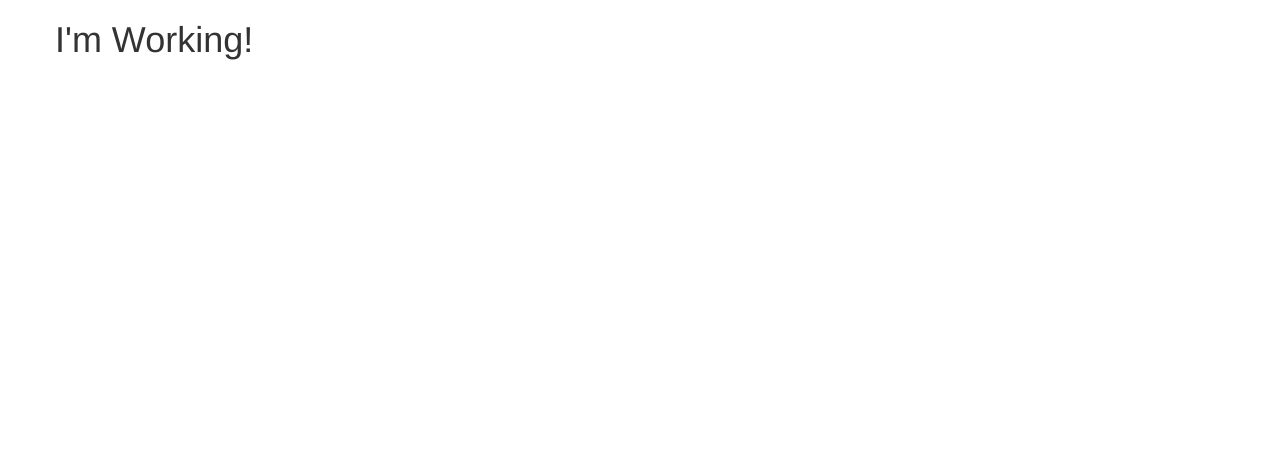
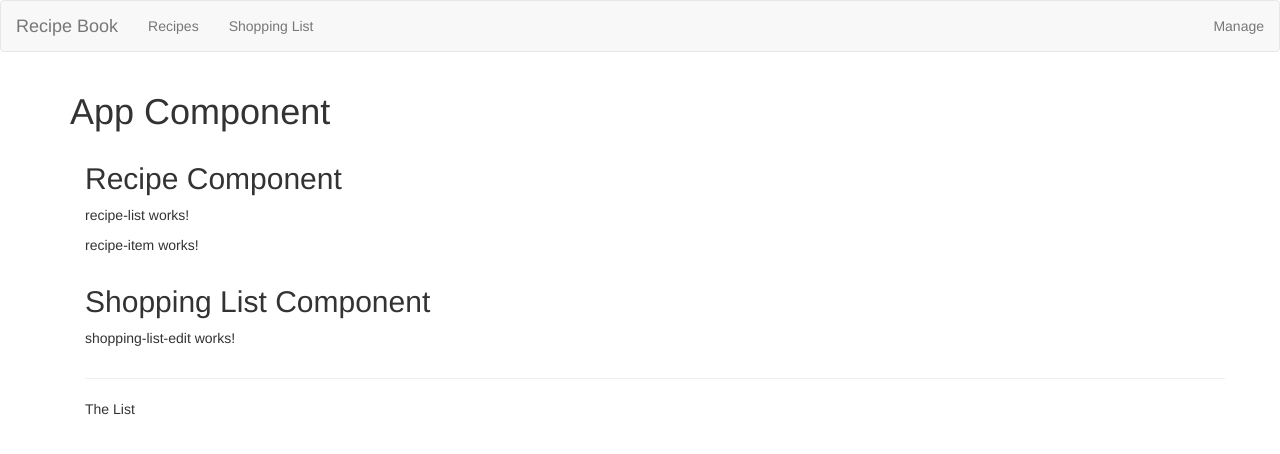
Before and after one commit to iairbluer/recipe-book, an Angular app: page / in a window 1280 px wide. Shown: the top 454 px of the page. Built offline with nearby package versions, Linux system fonts and the light colour scheme.

Commit message:
add hheader

```diff
--- a/src/app/app.component.html
+++ b/src/app/app.component.html
@@ -1,5 +1,10 @@
+<app-header></app-header>
 <div class="container">
   <div class="row">
-    <h1>I'm Working!</h1>
+    <div class="col-sm-12">
+      <h1>App Component</h1>
+      <app-recipe></app-recipe>
+      <app-shopping-list></app-shopping-list>
+    </div>
   </div>
 </div>
--- a/src/app/header/header.component.html
+++ b/src/app/header/header.component.html
@@ -1,3 +1,30 @@
-<p>
-  header works!
-</p>
+<nav class="navbar navbar-default">
+  <div class="container-fluid">
+    <div class="navbar-header">
+      <a href="#" class="navbar-brand">Recipe Book</a>
+    </div>
+    <div class="navbar-default">
+      <ul class="nav navbar-nav">
+        <li>
+          <a href="#">Recipes</a>
+        </li>
+        <li>
+          <a href="#">Shopping List</a>
+        </li>
+      </ul>
+      <ul class="nav navbar-nav navbar-right">
+        <li class="dropdown">
+          <a href="#" class="dropdown-toggle" role="button">Manage <span class="carat"></span></a>
+          <ul class="dropdown-menu">
+            <li>
+              <a href="#">Save Data</a>
+            </li>
+            <li>
+              <a href="#">Fetch Data</a>
+            </li>
+          </ul>
+        </li>
+      </ul>
+    </div>
+  </div>
+</nav>
--- a/src/app/recipe-book/recipe/recipe.component.html
+++ b/src/app/recipe-book/recipe/recipe.component.html
@@ -1,3 +1,17 @@
-<p>
-  recipe works!
-</p>
+<div class="container">
+    <div class="row">
+      <div class="col-xs-12">
+        <h2>Recipe Component</h2>
+        <div class="row">
+            <div class="col-xs-5">
+              <app-recipe-list></app-recipe-list>
+              </div>
+            </div>
+            <div class="row">
+                <div class="col-xs-7">
+                  <app-recipe-item></app-recipe-item>
+                  </div>
+                </div>
+      </div>
+    </div>
+  </div>
--- a/src/app/shopping-list/shopping-list/shopping-list.component.html
+++ b/src/app/shopping-list/shopping-list/shopping-list.component.html
@@ -1,3 +1,15 @@
-<p>
-  shopping-list works!
-</p>
+<div class="container">
+    <div class="row">
+      <div class="col-xs-12">
+        <h2>Shopping List Component</h2>
+        <div class="row">
+            <div class="col-xs-10">
+              <app-shopping-list-edit></app-shopping-list-edit>
+              </div>
+            </div>
+            <hr>
+            <p>The List</p>
+
+      </div>
+    </div>
+  </div>
```
